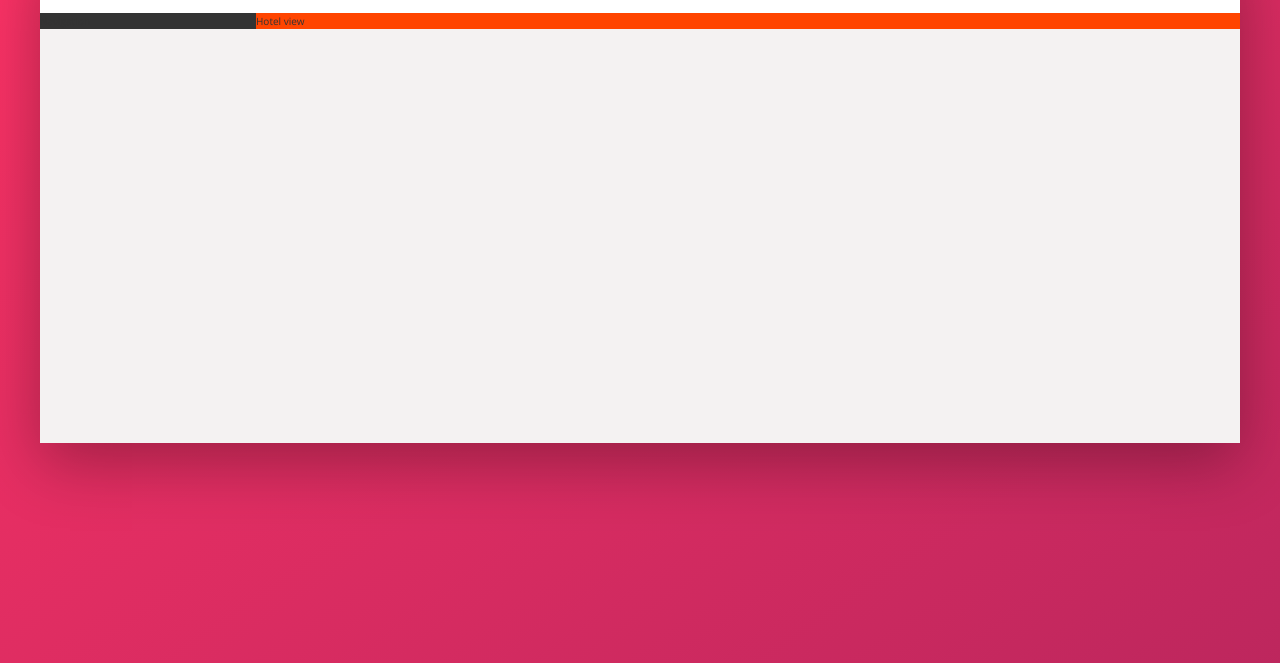
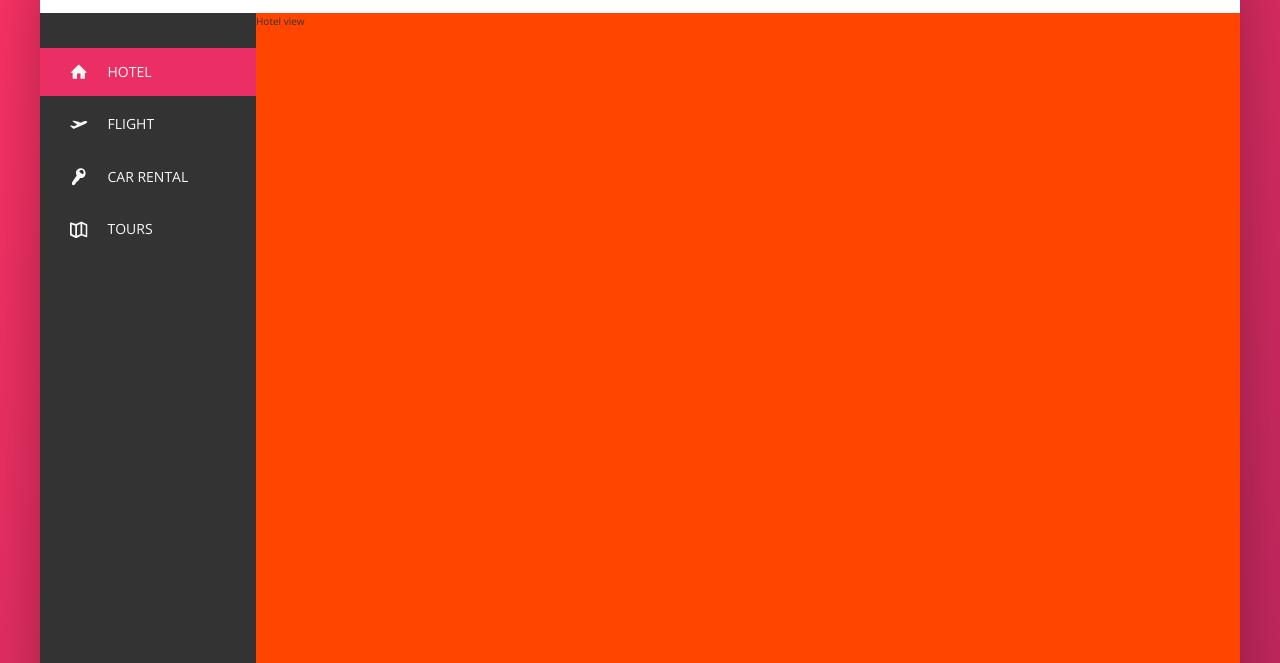
Before and after one commit to Djeeb/Trillo, a website: page index.html in a window 1280 px wide. Shown: the part 137-800 px from the top of the page. Drawn offline with nearby package versions, Linux system fonts and the light colour scheme.

Commit message:
added navigation

```diff
--- a/index.html
+++ b/index.html
@@ -47,7 +47,49 @@
 
             <div class="content">
                 <nav class="sidebar">
-                    Navigation
+                    <ul class="side-nav">
+                        <li class="side-nav__item side-nav__item--active">
+                            <a href="" class="side-nav__link">
+                                <svg class="side-nav__icon">
+                                    <use href="img/symbol-defs.svg#icon-home"></use>
+                                </svg>
+                                <span>Hotel</span>
+                            </a>
+                        </li>
+
+                        <li class="side-nav__item">
+                            <a href="" class="side-nav__link">
+                                <svg class="side-nav__icon">
+                                    <use href="img/symbol-defs.svg#icon-aircraft-take-off"></use>
+                                </svg>
+                                <span>Flight</span>
+                            </a>
+                        </li>
+
+                        <li class="side-nav__item">
+                            <a href="" class="side-nav__link">
+                                <svg class="side-nav__icon">
+                                    <use href="img/symbol-defs.svg#icon-key"></use>
+                                </svg>
+                                <span>Car rental</span>
+                            </a>
+                        </li>
+
+
+
+                        <li class="side-nav__item">
+                            <a href="" class="side-nav__link">
+                                <svg class="side-nav__icon">
+                                    <use href="img/symbol-defs.svg#icon-map"></use>
+                                </svg>
+                                <span>Tours</span>
+                            </a>
+                        </li>
+                    </ul>
+
+                    <div class="legal">
+                        &copy; 2021 by Trillo. All right reserved.
+                    </div>
                 </nav>
                 <main class="hotel-view">
                     Hotel view
--- a/sass/_components.scss
+++ b/sass/_components.scss
@@ -125,8 +125,78 @@
         border-radius: 50%;
         margin-right: 1rem;
     }
+}
 
-    &__user-name {
+/////////////////////////////////////////
+// SIDE NAVIGATION
+.side-nav {
+    font-size: 1.4rem;
+    list-style: none;
+    margin-top: 3.5rem;
 
+    &__item {
+        position: relative;
+
+        &:not(:last-child) {
+            margin-bottom: 0.5rem;
+        }
+    }
+
+    &__item:before {
+        content: "";
+        position: absolute;
+        top: 0;
+        left: 0;
+        height: 100%;
+        width: 3px;
+        background-color: var(--color-primary);
+        transform: scaleY(0);
+        transition: transform .2s,
+                    width .4s cubic-bezier(0.82,-0.07, 0.29, 0.84).2s,
+                    background-color .1s;
+    }
+
+    &__item:hover::before,
+    &__item--active::before {
+        transform: scaleY(1);
+        width: 100%;
+    }
+
+    &__item:active::before {
+        background-color: var(--color-primary-light);
+    }
+
+    &__link:link,
+    &__link:visited {
+        color: var(--color-grey-light-1);
+        text-decoration: none;
+        text-transform: uppercase;
+        display: block;
+        padding: 1.5rem 3rem;
+        position: relative;
+        z-index: 100;
+
+        display: flex;
+        align-items: center;
+    }
+
+    &__icon {
+        width: 1.75rem;
+        height: 1.75rem;
+        margin-right: 2rem;
+        fill: currentColor;
     }
 }
+
+
+
+
+/////////////////////////////////////////
+// LEGAL TEXT
+
+.legal {
+    font-size: 1.2rem;
+    color: var(--color-grey-light-4);
+    text-align: center;
+    padding: 2.5rem;
+}
--- a/sass/_layout.scss
+++ b/sass/_layout.scss
@@ -26,11 +26,18 @@
     background-color: var(--color-grey-dark-1);
 
     flex: 0 0 18%;
+
+    display: flex;
+    flex-direction: column;
+    justify-content: space-between;
 }
 
 .hotel-view {
     background-color: #fff;
     background-color: orangered;
+    height: 80rem;
 
+
+    // TEST
     flex: 1;
 }
```
Also changed, not shown: css/style.css.
